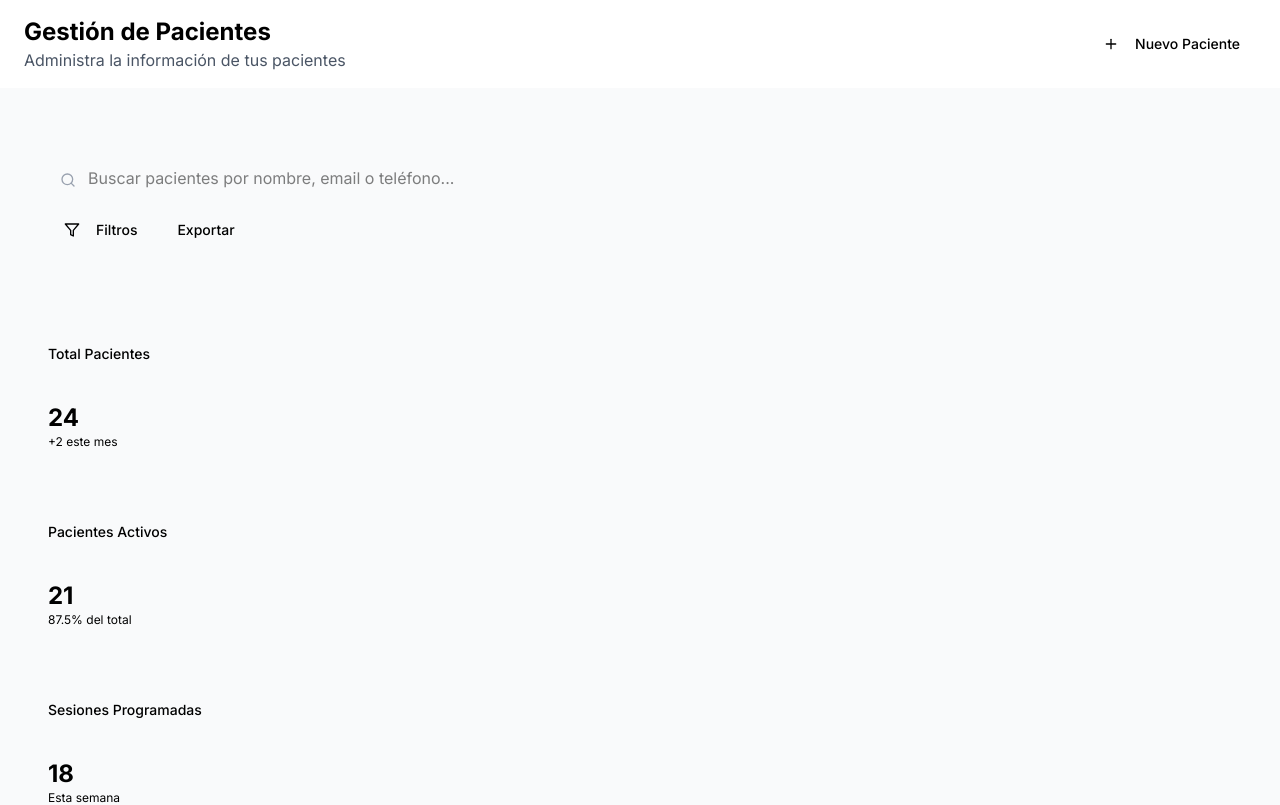
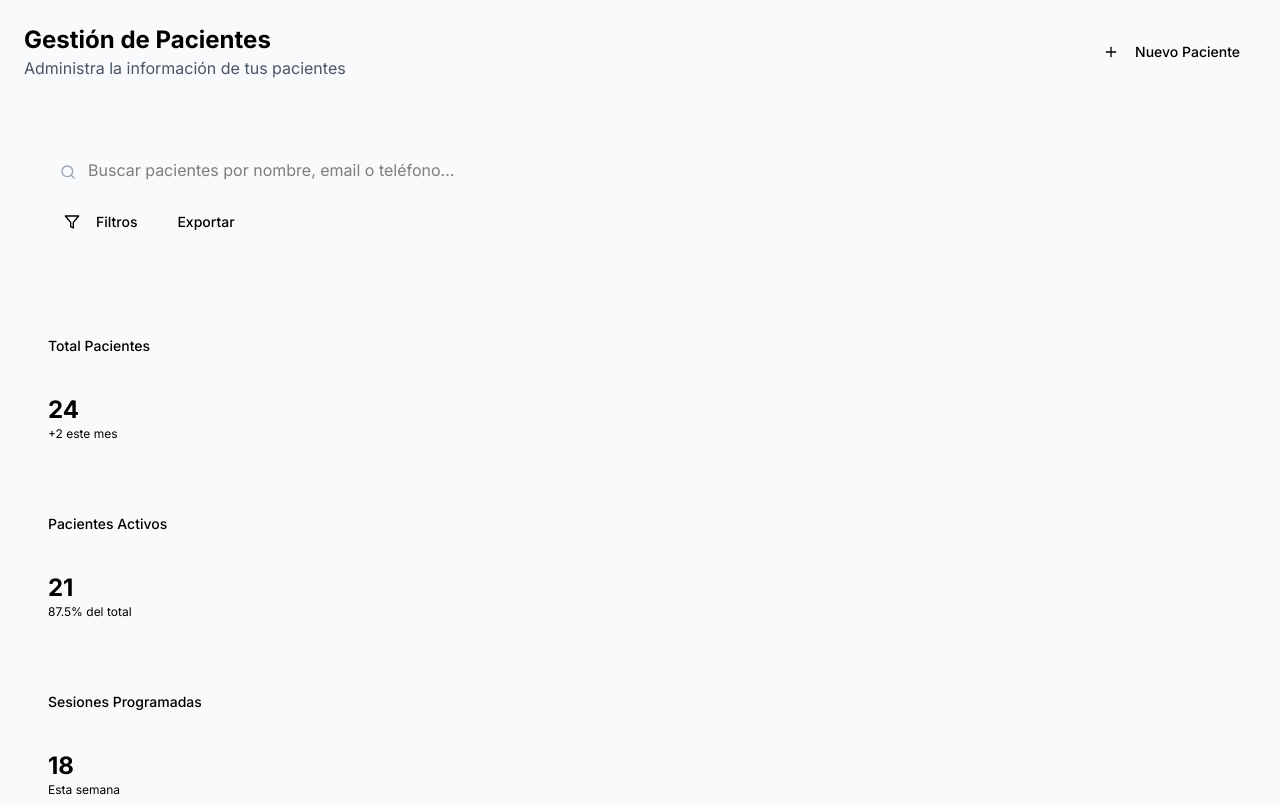
Before and after one commit to pablodalo/psikit-web-repo, a Next.js app: page /dashboard/psicologo/pacientes in a window 1280 px wide. Shown: the top 805 px of the page. Built offline with nearby package versions, Linux system fonts and the light colour scheme.

Commit message:
fix: adjust patients page layout for sidebar visibility
Remove full-screen layout and standalone header for dashboard compatibility

#VERCEL_SKIP

Co-authored-by: null <225964915+pablodalo@users.noreply.github.com>

```diff
--- a/app/dashboard/psicologo/pacientes/page.tsx
+++ b/app/dashboard/psicologo/pacientes/page.tsx
@@ -63,10 +63,9 @@ export default function PacientesPage() {
   ]
 
   return (
-    <div className="min-h-screen bg-gray-50">
+    <div className="p-6 bg-gray-50 min-h-full">
       {/* Header */}
-      <header className="bg-white border-b">
-        <div className="px-6 py-4">
+      <div className="mb-6">
         <div className="flex items-center justify-between">
           <div>
             <h1 className="text-2xl font-bold">Gestión de Pacientes</h1>
@@ -78,9 +77,7 @@ export default function PacientesPage() {
           </Button>
         </div>
       </div>
-      </header>
 
-      <div className="p-6">
       {/* Filtros y Búsqueda */}
       <Card className="mb-6">
         <CardContent className="p-6">
@@ -171,9 +168,7 @@ export default function PacientesPage() {
                   <div className="flex-1">
                     <div className="flex items-center space-x-2">
                       <h3 className="font-medium">{paciente.nombre}</h3>
-                        <Badge variant={paciente.estado === "activo" ? "default" : "secondary"}>
-                          {paciente.estado}
-                        </Badge>
+                      <Badge variant={paciente.estado === "activo" ? "default" : "secondary"}>{paciente.estado}</Badge>
                       {paciente.pagosPendientes > 0 && (
                         <Badge variant="destructive">
                           {paciente.pagosPendientes} pago{paciente.pagosPendientes > 1 ? "s" : ""} pendiente
@@ -231,6 +226,5 @@ export default function PacientesPage() {
         </CardContent>
       </Card>
     </div>
-    </div>
   )
 }
```
Lines whose indentation alone changed are shown as unchanged.
